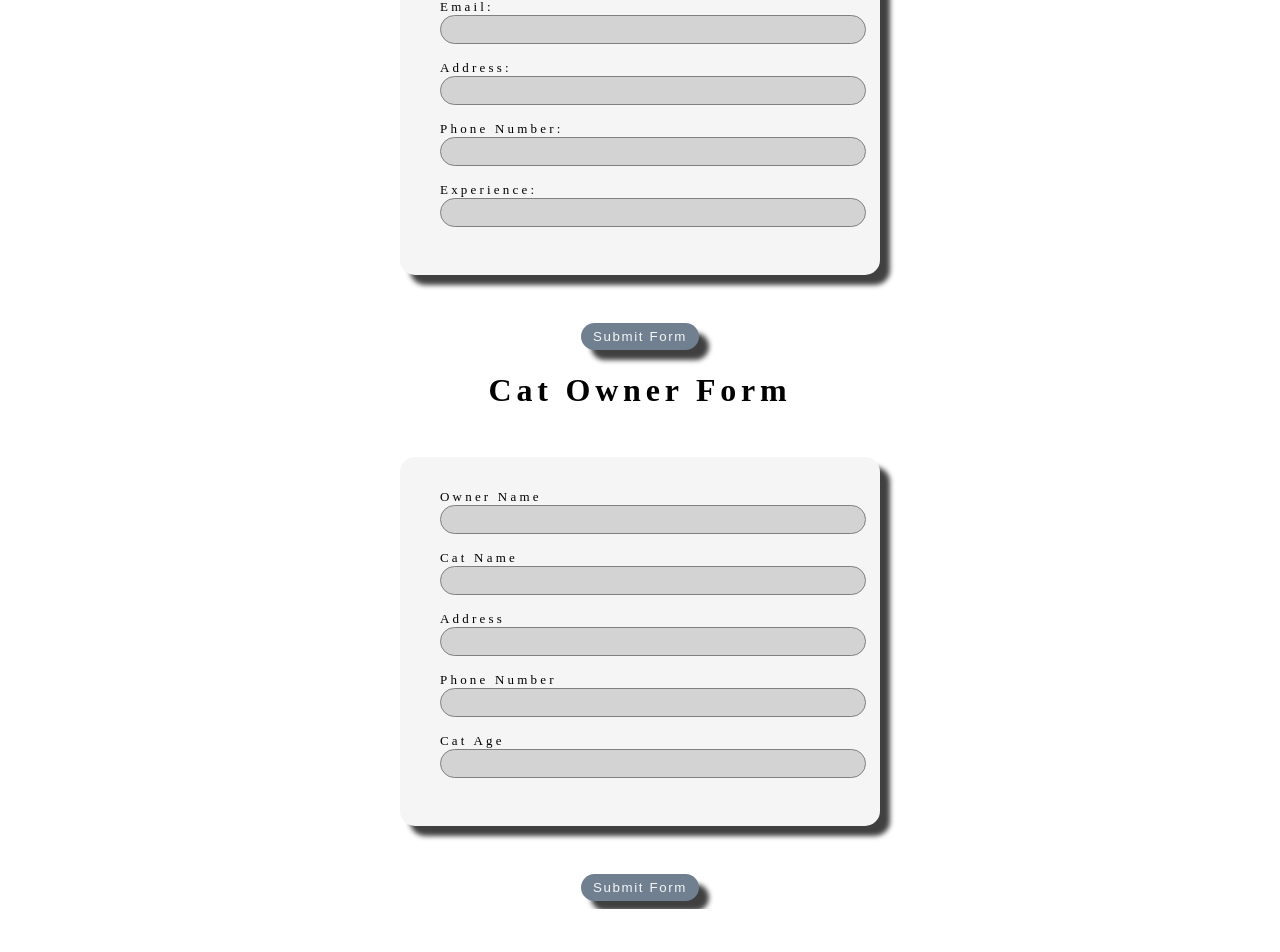
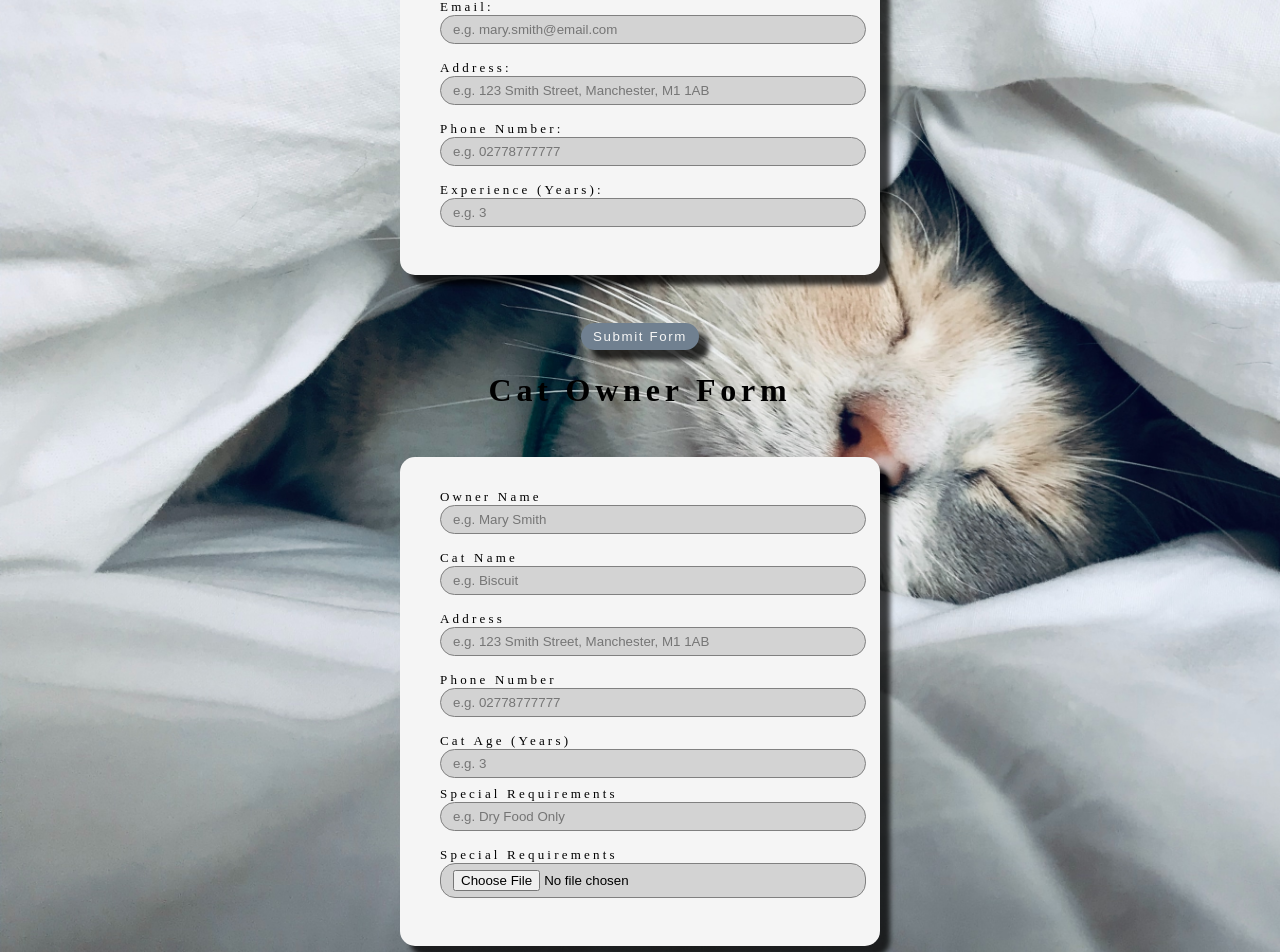
Before and after one commit to BenjaminSeed/kitty-sitter, a React (Vite) app: page / in a window 1280 px wide. Shown: the part 260-1212 px from the top of the page. Before the commit the page ends 1169 px from the top, so only its background shows below. Built offline with nearby package versions, Linux system fonts and the light colour scheme.

Commit message:
added placeholders and option to upload file for cat owner

```diff
--- a/src/App.css
+++ b/src/App.css
@@ -1,42 +1,5 @@
-/* #root {
-  max-width: 1280px;
-  margin: 0 auto;
-  padding: 2rem;
-  text-align: center;
+body {
+  background-image: url("./assets/kate-stone-matheson-uy5t-CJuIK4-unsplash.jpg");
+  background-repeat: no-repeat;
+  background-size: cover;
 }
-
-.logo {
-  height: 6em;
-  padding: 1.5em;
-  will-change: filter;
-  transition: filter 300ms;
-}
-.logo:hover {
-  filter: drop-shadow(0 0 2em #646cffaa);
-}
-.logo.react:hover {
-  filter: drop-shadow(0 0 2em #61dafbaa);
-}
-
-@keyframes logo-spin {
-  from {
-    transform: rotate(0deg);
-  }
-  to {
-    transform: rotate(360deg);
-  }
-}
-
-@media (prefers-reduced-motion: no-preference) {
-  a:nth-of-type(2) .logo {
-    animation: logo-spin infinite 20s linear;
-  }
-}
-
-.card {
-  padding: 2em;
-}
-
-.read-the-docs {
-  color: #888;
-} */
--- a/src/components/CatOwnerForm.jsx
+++ b/src/components/CatOwnerForm.jsx
@@ -10,11 +10,21 @@ const CatOwnerForm = () => {
     address: "",
     phoneNumber: "",
     catAge: "",
+    catRequirements: "",
+    catImage: "",
   });
 
   const handleSubmit = (e) => {
     e.preventDefault();
-    console.log({ ownerName, catName, address, phoneNumber, catAge });
+    console.log({
+      ownerName,
+      catName,
+      address,
+      phoneNumber,
+      catAge,
+      catRequirements,
+      cat,
+    });
   };
 
   const handleClick = (e) => {
@@ -26,6 +36,8 @@ const CatOwnerForm = () => {
       address: "",
       phoneNumber: "",
       catAge: "",
+      catRequirements: "",
+      catImage: "",
     });
   };
 
@@ -39,6 +51,7 @@ const CatOwnerForm = () => {
             <input
               type="text"
               className="form-input"
+              placeholder="e.g. Mary Smith"
               value={ownerForm.ownerName}
               onChange={(e) =>
                 setOwnerForm({ ...ownerForm, ownerName: e.target.value })
@@ -52,6 +65,7 @@ const CatOwnerForm = () => {
             <input
               type="text"
               className="form-input"
+              placeholder="e.g. Biscuit"
               value={ownerForm.catName}
               onChange={(e) =>
                 setOwnerForm({ ...ownerForm, catName: e.target.value })
@@ -65,6 +79,7 @@ const CatOwnerForm = () => {
             <input
               type="text"
               className="form-input"
+              placeholder="e.g. 123 Smith Street, Manchester, M1 1AB"
               value={ownerForm.address}
               onChange={(e) =>
                 setOwnerForm({ ...ownerForm, address: e.target.value })
@@ -78,6 +93,7 @@ const CatOwnerForm = () => {
             <input
               type="text"
               className="form-input"
+              placeholder="e.g. 02778777777"
               value={ownerForm.phoneNumber}
               onChange={(e) =>
                 setOwnerForm({ ...ownerForm, phoneNumber: e.target.value })
@@ -87,16 +103,51 @@ const CatOwnerForm = () => {
         </div>
         <div className="form-row">
           <label className="form-label">
-            Cat Age
+            Cat Age (Years)
             <input
               type="text"
               className="form-input"
+              placeholder="e.g. 3"
               value={ownerForm.catAge}
               onChange={(e) =>
                 setOwnerForm({ ...ownerForm, catAge: e.target.value })
               }
             />
           </label>
+          <div className="form-row">
+            <label className="form-label">
+              Special Requirements
+              <input
+                type="text"
+                className="form-input"
+                placeholder="e.g. Dry Food Only"
+                value={ownerForm.catRequirements}
+                onChange={(e) =>
+                  setOwnerForm({
+                    ...ownerForm,
+                    catRequirements: e.target.value,
+                  })
+                }
+              />
+            </label>
+          </div>
+          <div className="form-row">
+            <label className="form-label">
+              Special Requirements
+              <input
+                type="file"
+                className="form-input"
+                placeholder="e.g. Upload image of Cat"
+                value={ownerForm.catImage}
+                onChange={(e) =>
+                  setOwnerForm({
+                    ...ownerForm,
+                    catImage: e.target.value,
+                  })
+                }
+              />
+            </label>
+          </div>
         </div>
       </form>
       <button className="btn btn-block" onClick={handleClick}>
--- a/src/components/CatSitterForm.jsx
+++ b/src/components/CatSitterForm.jsx
@@ -39,6 +39,7 @@ const CatSitterForm = () => {
             <input
               type="text"
               className="form-input"
+              placeholder="e.g. Mary Smith"
               value={form.name}
               onChange={(e) => setForm({ ...form, name: e.target.value })}
             />
@@ -50,6 +51,7 @@ const CatSitterForm = () => {
             <input
               type="email"
               className="form-input"
+              placeholder="e.g. mary.smith@email.com"
               value={form.email}
               onChange={(e) => setForm({ ...form, email: e.target.value })}
             />
@@ -61,6 +63,7 @@ const CatSitterForm = () => {
             <input
               type="text"
               className="form-input"
+              placeholder="e.g. 123 Smith Street, Manchester, M1 1AB"
               value={form.address}
               onChange={(e) => setForm({ ...form, address: e.target.value })}
             />
@@ -72,6 +75,7 @@ const CatSitterForm = () => {
             <input
               type="text"
               className="form-input"
+              placeholder="e.g. 02778777777"
               value={form.phoneNumber}
               onChange={(e) =>
                 setForm({ ...form, phoneNumber: e.target.value })
@@ -81,10 +85,11 @@ const CatSitterForm = () => {
         </div>
         <div className="form-row">
           <label className="form-label">
-            Experience:
+            Experience (Years):
             <input
-              type="text"
+              type="number"
               className="form-input"
+              placeholder="e.g. 3 "
               value={form.experience}
               onChange={(e) => setForm({ ...form, experience: e.target.value })}
             />
--- a/src/styles/CatOwnerForm.css
+++ b/src/styles/CatOwnerForm.css
@@ -58,4 +58,5 @@
   align-items: center;
   justify-content: center;
   letter-spacing: 0.3rem;
+  margin-bottom: 0;
 }
```
Also changed, not shown: src/components/Footer.jsx (added, +7 -0 lines), src/assets/kate-stone-matheson-uy5t-CJuIK4-unsplash.jpg (added), src/styles/Footer.jsx (added), 1 other file (tests, documents, lock files or other folders).
